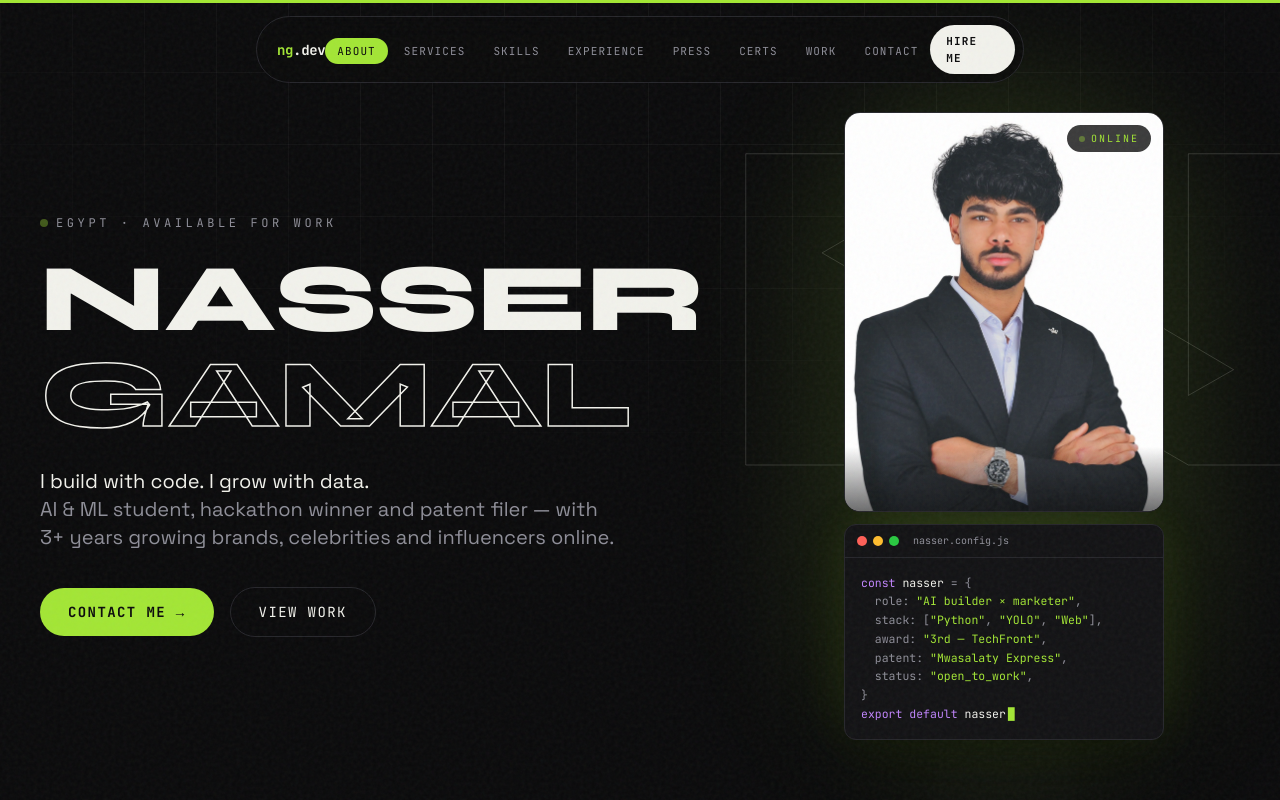
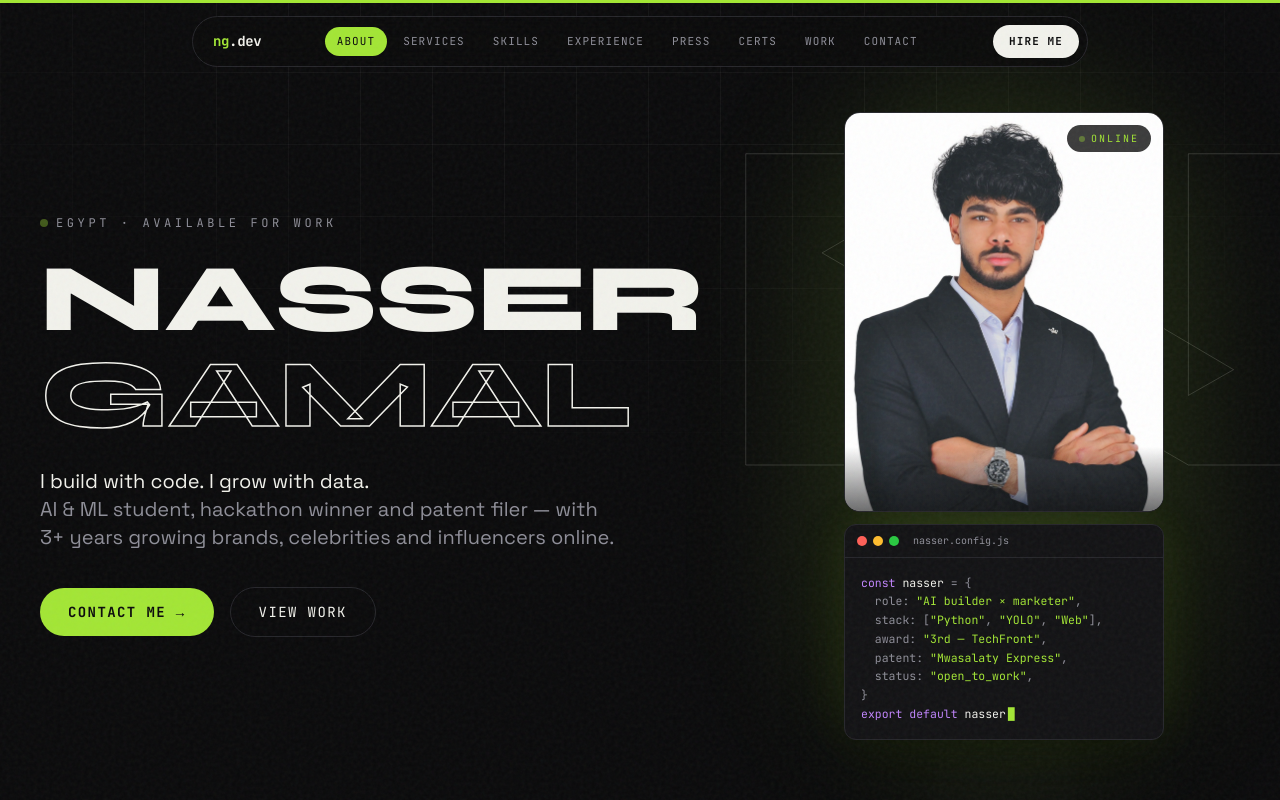
Before and after one commit to nassergamale1-sketch/nasser-portfolio, a React (Vite) app: page / in a window 1280 px wide. Shown: the top 800 px of the page. Built offline with nearby package versions, Linux system fonts and the light colour scheme.

Commit message:
Navbar: wider pill, no text wrap — fits all 8 links + CTA cleanly

```diff
--- a/src/components/Navbar.jsx
+++ b/src/components/Navbar.jsx
@@ -33,12 +33,12 @@ export default function Navbar() {
     >
       <nav
         aria-label="Main navigation"
-        className="flex w-full max-w-3xl items-center justify-between rounded-full border border-line bg-base/80 py-2 pl-5 pr-2 backdrop-blur-md"
+        className="flex w-full max-w-4xl items-center justify-between gap-3 rounded-full border border-line bg-base/80 py-2 pl-5 pr-2 backdrop-blur-md"
       >
         {/* logo */}
         <a
           href="#top"
-          className="font-mono text-sm font-bold tracking-tight text-ink"
+          className="shrink-0 font-mono text-sm font-bold tracking-tight text-ink"
           aria-label="Back to top"
         >
           <span className="text-acid">ng</span>.dev
@@ -50,7 +50,7 @@ export default function Navbar() {
             <li key={item.id}>
               <a
                 href={`#${item.id}`}
-                className={`rounded-full px-3 py-1.5 font-mono text-[11px] uppercase tracking-widest transition-colors ${
+                className={`block whitespace-nowrap rounded-full px-2.5 py-1.5 font-mono text-[11px] uppercase tracking-wider transition-colors xl:px-3 xl:tracking-widest ${
                   active === item.id
                     ? 'bg-acid text-base'
                     : 'text-mute hover:text-ink'
@@ -66,7 +66,7 @@ export default function Navbar() {
         <div className="flex items-center gap-2">
           <a
             href={`mailto:${site.email}`}
-            className="hidden rounded-full bg-ink px-4 py-2 font-mono text-[11px] font-bold uppercase tracking-widest text-base transition-colors hover:bg-acid md:block"
+            className="hidden shrink-0 whitespace-nowrap rounded-full bg-ink px-4 py-2 font-mono text-[11px] font-bold uppercase tracking-widest text-base transition-colors hover:bg-acid md:block"
           >
             Hire me
           </a>
```
